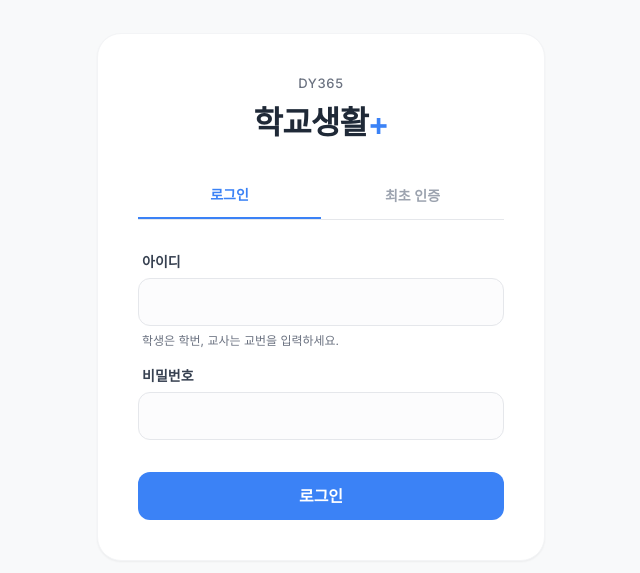
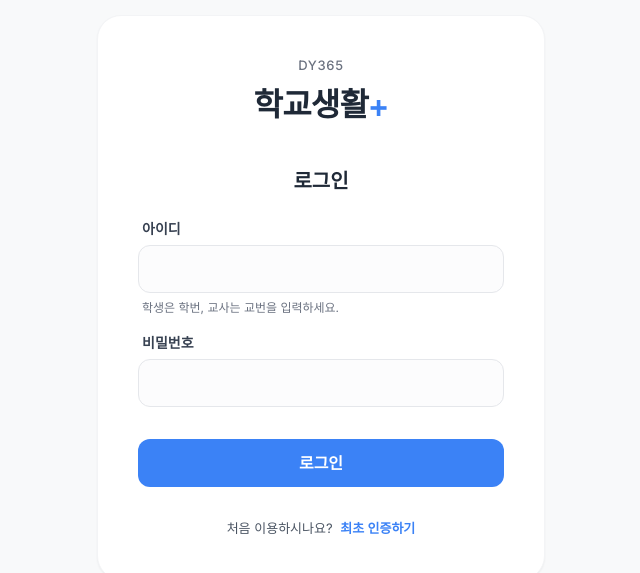
Before and after one commit to shrlrk/webportal2, a React (Vite) app: page /login in a window 1280 px wide. Shown: the part 103-676 px from the top of the page, without its empty margins (319-959 px from the left). Built offline with nearby package versions, Linux system fonts and the light colour scheme; no server answers.

Commit message:
Refactor LoginPage to use footer links instead of tabs and simplify pre-login dropdown

```diff
--- a/src/components/Header.tsx
+++ b/src/components/Header.tsx
@@ -80,7 +80,6 @@ const Header: React.FC = () => {
                 {!currentUser ? (
                   <>
                     <button onClick={() => handleMenuClick(() => navigate('/login', { state: { tab: 'login' } }))} className="w-full text-left px-4 py-2.5 text-sm text-gray-700 hover:bg-gray-50 transition-colors">로그인</button>
-                    <button onClick={() => handleMenuClick(() => navigate('/login', { state: { tab: 'verify' } }))} className="w-full text-left px-4 py-2.5 text-sm text-gray-700 hover:bg-gray-50 transition-colors">최초 인증</button>
                   </>
                 ) : (
                   <>
--- a/src/pages/LoginPage.tsx
+++ b/src/pages/LoginPage.tsx
@@ -117,20 +117,7 @@ const LoginPage: React.FC = () => {
           </h1>
         </div>
 
-        <div className="flex mb-8 border-b border-gray-200">
-          <button
-            className={`flex-1 pb-3 text-center font-semibold text-sm transition-colors ${tab === 'login' ? 'text-blue-500 border-b-2 border-blue-500' : 'text-gray-400 hover:text-gray-600'}`}
-            onClick={() => { setTab('login'); setError(''); }}
-          >
-            로그인
-          </button>
-          <button
-            className={`flex-1 pb-3 text-center font-semibold text-sm transition-colors ${tab === 'verify' ? 'text-blue-500 border-b-2 border-blue-500' : 'text-gray-400 hover:text-gray-600'}`}
-            onClick={() => { setTab('verify'); setError(''); }}
-          >
-            최초 인증
-          </button>
-        </div>
+
 
         {error && (
           <div className="mb-6 text-[13px] text-red-500 text-center bg-red-50 py-3 px-4 rounded-xl font-medium whitespace-pre-wrap leading-relaxed">
@@ -140,6 +127,7 @@ const LoginPage: React.FC = () => {
 
         {tab === 'login' ? (
           <form onSubmit={handleLogin} className="flex flex-col gap-4">
+            <h2 className="text-xl font-bold text-gray-800 mb-2 text-center">로그인</h2>
             <div>
               <label className="block text-sm font-semibold text-gray-700 mb-1.5 ml-1">아이디</label>
               <input type="text" required value={loginId} onChange={e => setLoginId(e.target.value)} className="w-full h-12 px-4 rounded-xl border border-gray-200 focus:border-blue-500 focus:ring-2 focus:ring-blue-50 outline-none transition-all bg-gray-50/50 text-gray-800" />
@@ -152,9 +140,13 @@ const LoginPage: React.FC = () => {
             <button type="submit" disabled={loading} className="w-full h-12 bg-blue-500 hover:bg-blue-600 active:scale-[0.98] text-white font-semibold rounded-xl mt-4 transition-all duration-200 disabled:opacity-50">
               {loading ? '로그인 중...' : '로그인'}
             </button>
+            <div className="mt-4 text-center text-[13px] text-gray-600">
+              처음 이용하시나요? <button type="button" onClick={() => { setTab('verify'); setError(''); }} className="text-blue-500 font-semibold hover:underline ml-1">최초 인증하기</button>
+            </div>
           </form>
         ) : (
           <form onSubmit={handleVerify} className="flex flex-col gap-4">
+            <h2 className="text-xl font-bold text-gray-800 mb-2 text-center">최초 인증</h2>
             <p className="text-[13px] text-gray-600 font-medium mb-2 bg-gray-50 p-3 rounded-lg border border-gray-100">
               처음 이용하는 학생과 교사는 초기 인증번호로 본인 확인 후 비밀번호를 설정하세요.
             </p>
@@ -178,6 +170,9 @@ const LoginPage: React.FC = () => {
             <button type="submit" disabled={loading} className="w-full h-12 bg-gray-800 hover:bg-gray-900 active:scale-[0.98] text-white font-semibold rounded-xl mt-4 transition-all duration-200 disabled:opacity-50">
               {loading ? '인증 중...' : '최초 인증 완료'}
             </button>
+            <div className="mt-4 text-center text-[13px] text-gray-600">
+              이미 인증을 완료했나요? <button type="button" onClick={() => { setTab('login'); setError(''); }} className="text-blue-500 font-semibold hover:underline ml-1">로그인으로 돌아가기</button>
+            </div>
           </form>
         )}
       </div>
```
